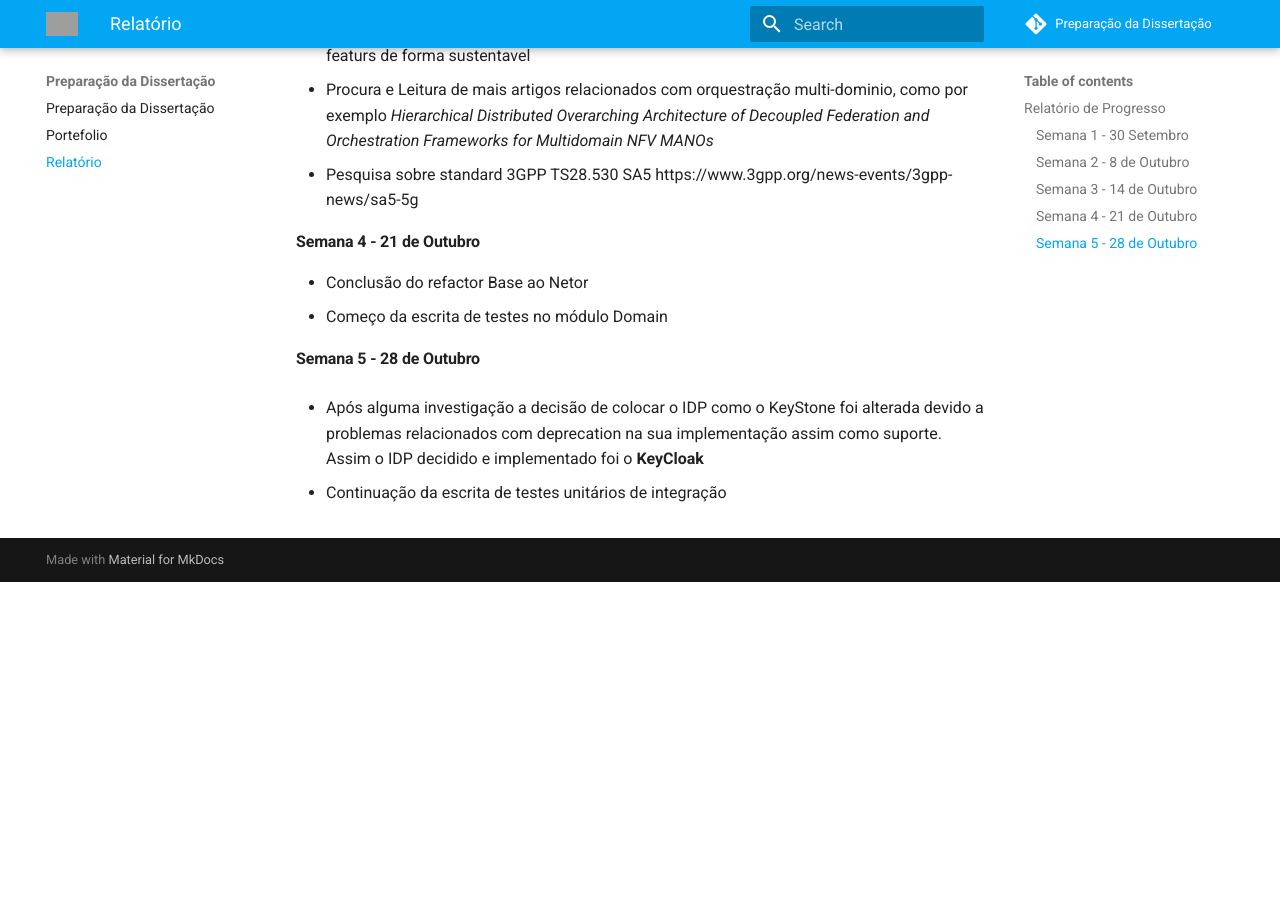
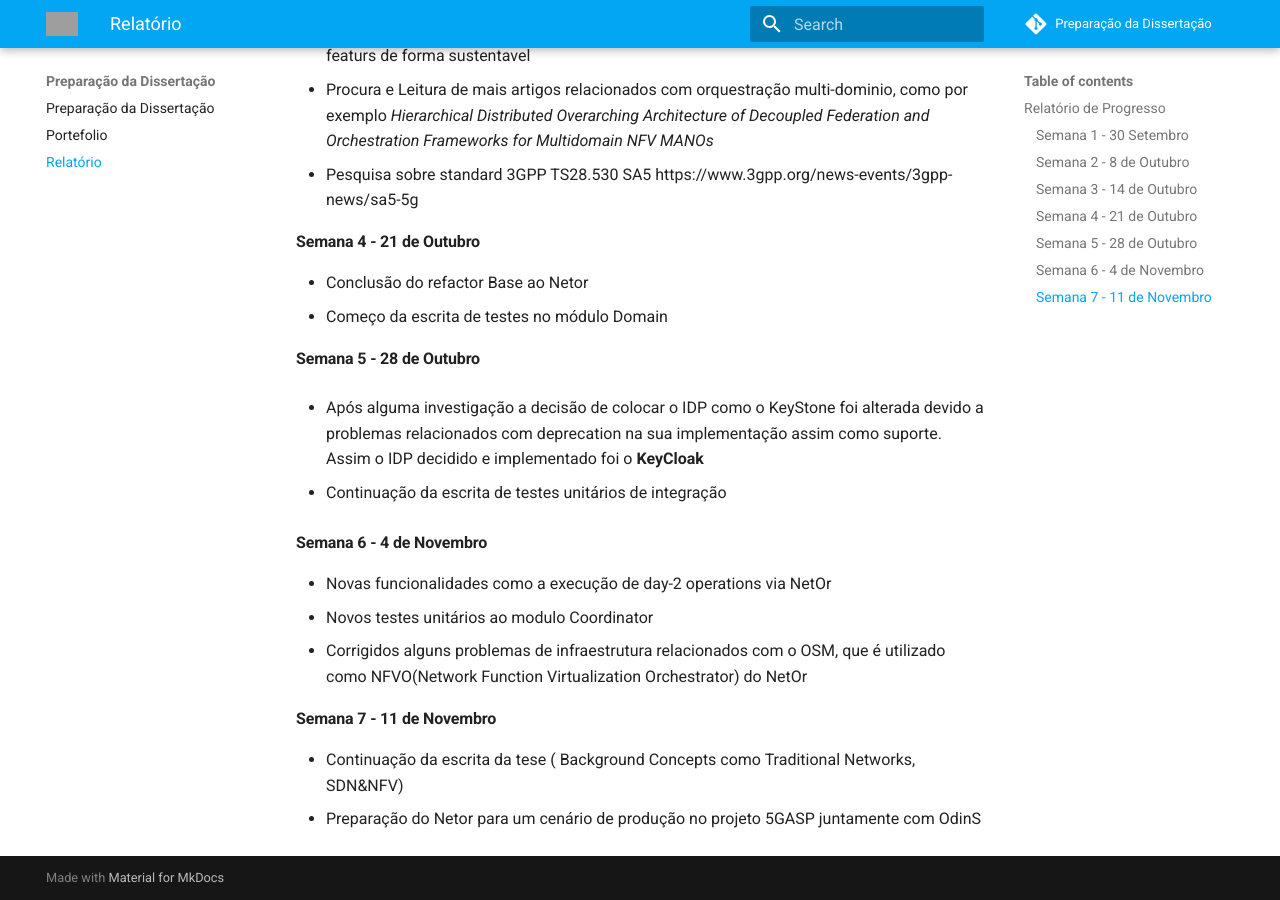
Before and after one commit to DanielGomes14/PD, an MkDocs documentation site: the page built from docs/relatório.md, in a window 1280 px wide and 900 px high, scrolled down 632 px. Built offline with MkDocs 1.6.1 and Material for MkDocs 9.7.7, drawn with Linux system fonts in a browser that asks for light colours; comment, search, counter and statistics services are not loaded; before the commit the page ends 1214 px from its top, so only the background shows below that; grey boxes are pictures that could not be loaded.

Commit message:
added missing progress

```diff
--- a/docs/relatório.md
+++ b/docs/relatório.md
@@ -27,3 +27,16 @@
 - Após alguma investigação a decisão de colocar o IDP como o KeyStone foi alterada devido a problemas relacionados com deprecation na sua implementação assim como suporte. Assim o IDP decidido e implementado foi o **KeyCloak**
 
 - Continuação da escrita de testes unitários de integração
+
+
+
+#### Semana 6 -  4 de Novembro
+
+- Novas funcionalidades como a execução de day-2 operations via NetOr
+-  Novos testes unitários ao modulo Coordinator
+- Corrigidos alguns problemas de infraestrutura relacionados com o OSM, que é utilizado como NFVO(Network Function Virtualization Orchestrator) do NetOr
+
+#### Semana 7 - 11 de Novembro
+
+- Continuação da escrita da tese ( Background Concepts como Traditional Networks, SDN&NFV)
+- Preparação do Netor para um cenário de produção no projeto 5GASP juntamente com OdinS
```
